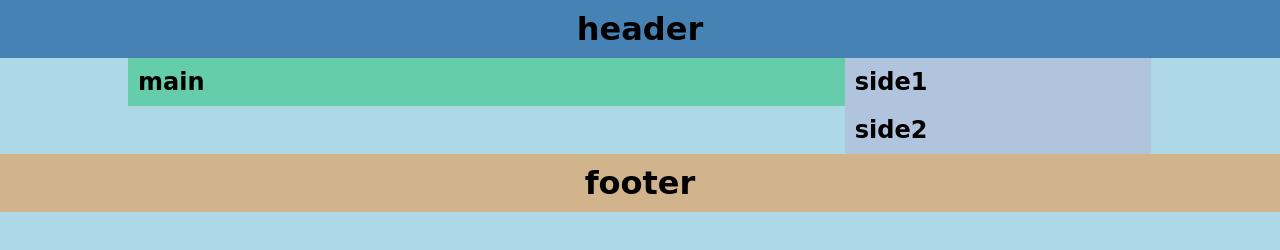
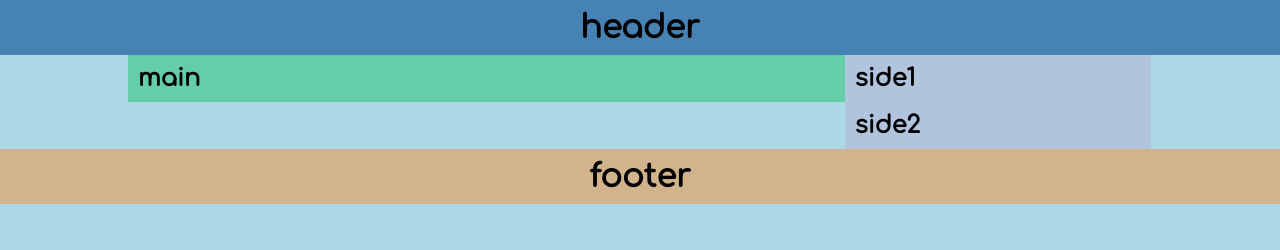
Before and after one commit to yuno0823/web1-10, a plain HTML site: page index.html in a window 1280 px wide. Drawn offline with Linux system fonts and the light colour scheme; a web font is replaced by a local one.

Commit message:
Create index.html

```diff
--- a/index.html
+++ b/index.html
@@ -3,7 +3,7 @@
 <head>
   <meta charset="utf-8">
   <meta name="viewport" content="width=device-width">
-  <link href="https://fonts.googleapis.com/earlyaccess/kokoro.css" rel="stylesheet" />
+ <link href="https://fonts.googleapis.com/css?family=Comfortaa" rel="stylesheet">
   <link rel="stylesheet" type="text/css" href="css/default.css">
   <title>練習10</title>
 </head>
```
